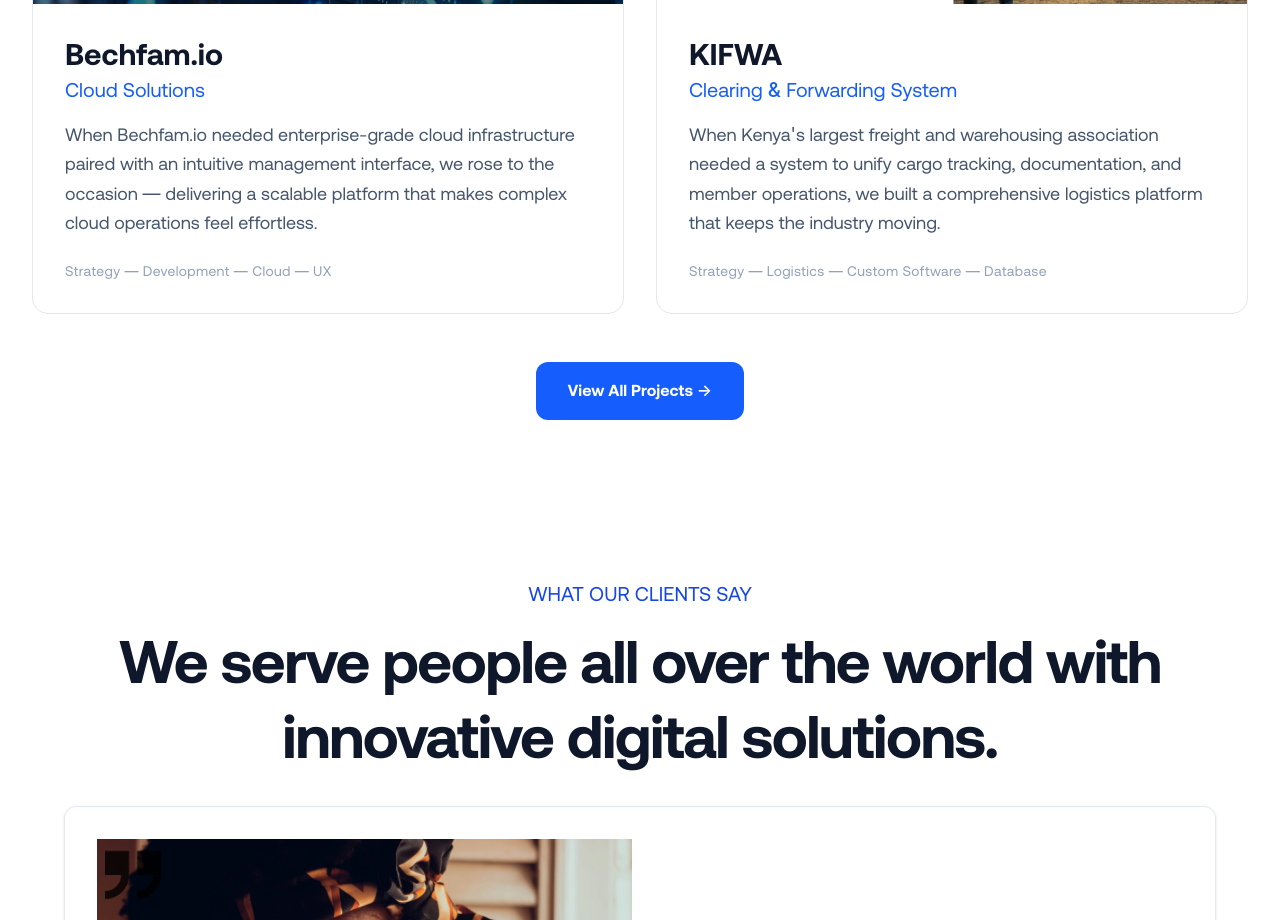
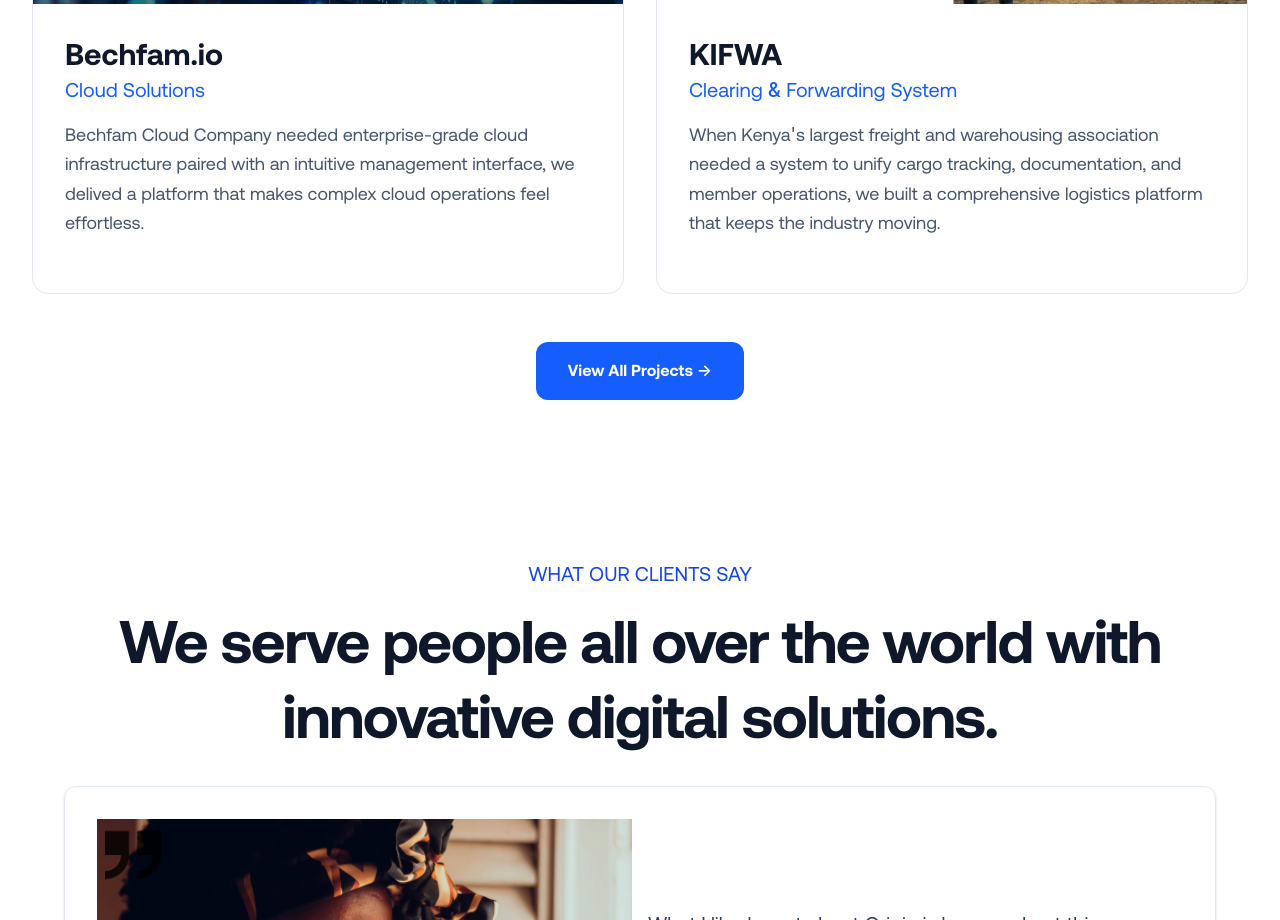
Before and after one commit to emuiga/Origin-KE, a Next.js app: page / in a window 1280 px wide. Shown: the part 3000-3920 px from the top of the page. Built offline with nearby package versions, Linux system fonts and the light colour scheme.

Commit message:
Update FeaturedProjects: simplify descriptions, remove tags and hover effects

```diff
--- a/src/components/FeaturedProjects.tsx
+++ b/src/components/FeaturedProjects.tsx
@@ -10,8 +10,7 @@
     title: "Bechfam.io",
     subtitle: "Cloud Solutions",
     description:
-      "When Bechfam.io needed enterprise-grade cloud infrastructure paired with an intuitive management interface, we rose to the occasion — delivering a scalable platform that makes complex cloud operations feel effortless.",
-    tags: ["Strategy", "Development", "Cloud", "UX"],
+      "Bechfam Cloud Company needed enterprise-grade cloud infrastructure paired with an intuitive management interface, we delived a platform that makes complex cloud operations feel effortless.",
     image: "/Screenshot from 2025-09-09 07-07-25.png",
     href: "https://bechfam.io",
   },
@@ -21,7 +20,6 @@
     subtitle: "Clearing & Forwarding System",
     description:
       "When Kenya's largest freight and warehousing association needed a system to unify cargo tracking, documentation, and member operations, we built a comprehensive logistics platform that keeps the industry moving.",
-    tags: ["Strategy", "Logistics", "Custom Software", "Database"],
     image: "/Screenshot from 2025-07-02 14-38-44.png",
     href: "https://kifwa-agents.sitytechnologies.co.ke/login",
   },
@@ -61,14 +59,14 @@
                 rel="noopener noreferrer"
                 className="group block h-full"
               >
-                <div className="h-full rounded-2xl border border-slate-200 overflow-hidden transition-shadow duration-300 hover:shadow-xl">
+                <div className="h-full rounded-2xl border border-slate-200 overflow-hidden">
                   {/* Screenshot area */}
                   <div className="bg-gray-100 relative h-64 sm:h-72 md:h-80 lg:h-96 overflow-hidden">
                     <Image
                       src={project.image}
                       alt={`${project.title} screenshot`}
                       fill
-                      className="object-cover object-top transition-transform duration-500 group-hover:scale-105"
+                      className="object-cover object-top"
                       sizes="(max-width: 1024px) 100vw, 50vw"
                       loading="lazy"
                     />
@@ -87,11 +85,6 @@
 
                     <p className="text-slate-600 text-base sm:text-lg leading-relaxed mb-6">
                       {project.description}
-                    </p>
-
-                    {/* Tags */}
-                    <p className="text-sm font-medium text-slate-400 tracking-wide">
-                      {project.tags.join(" — ")}
                     </p>
                   </div>
                 </div>
```
